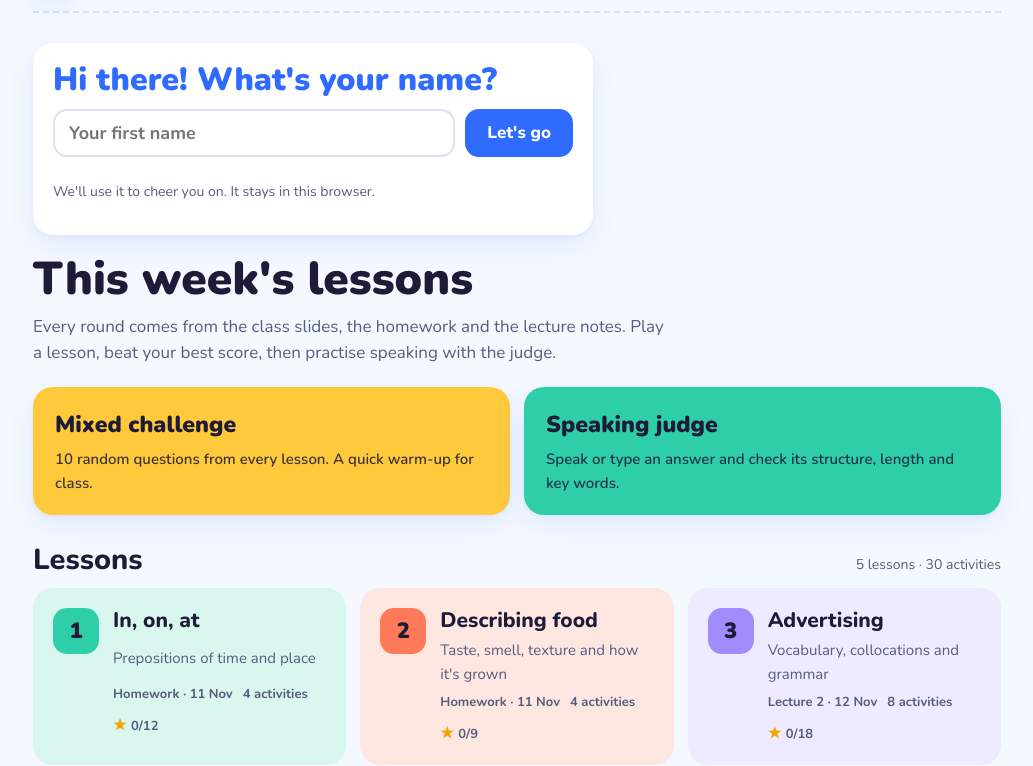
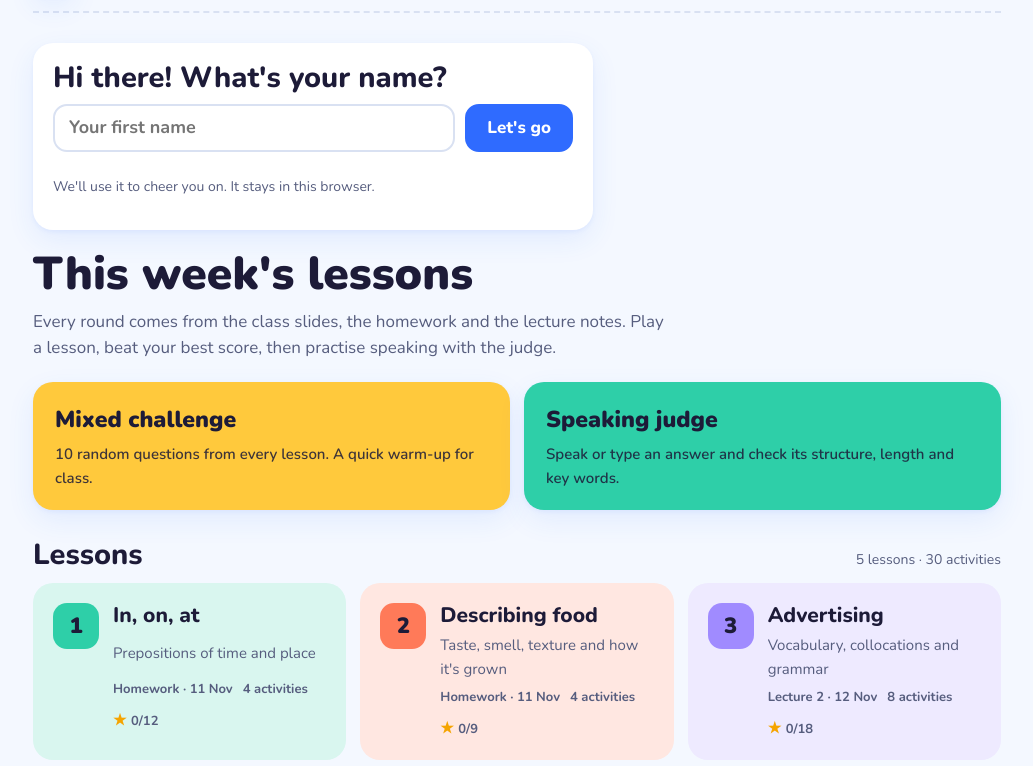
Before and after one commit to sang-ute/ielts-bich-game, a plain HTML site: page site/index.html in a window 1280 px wide. Shown: the part 55-821 px from the top of the page, without its empty margins (123-1156 px from the left). Drawn offline with nearby package versions, Linux system fonts and the light colour scheme.

Commit message:
Style the greeting and cheers like the section headings
Co-Authored-By: Claude Opus 5.5 <noreply@anthropic.com>

```diff
--- a/site/app.css
+++ b/site/app.css
@@ -93,8 +93,8 @@ h2 { font-size: clamp(23px, 3.2vw, 29px); font-weight: 800; }
 h3 { font-size: 19px; font-weight: 800; }
 .lede { color: var(--muted); max-width: 62ch; margin: 8px 0 0; }
 .eyebrow { font-size: 13px; font-weight: 800; letter-spacing: 0.08em; text-transform: uppercase; color: var(--muted); margin: 0; }
-.hand { font-family: var(--font-display); font-weight: 900; color: var(--brand); font-size: 22px; line-height: 1.2; margin: 0; }
-.hand.big { font-size: clamp(26px, 3.6vw, 32px); }
+.hand { font-family: var(--font-display); font-weight: 800; color: var(--ink); font-size: 22px; line-height: 1.15; margin: 0; text-wrap: balance; }
+.hand.big { font-size: clamp(23px, 3.2vw, 29px); }
 .greet { display: inline-block; margin-bottom: 6px; }
 
 /* ---------- home ---------- */
```
